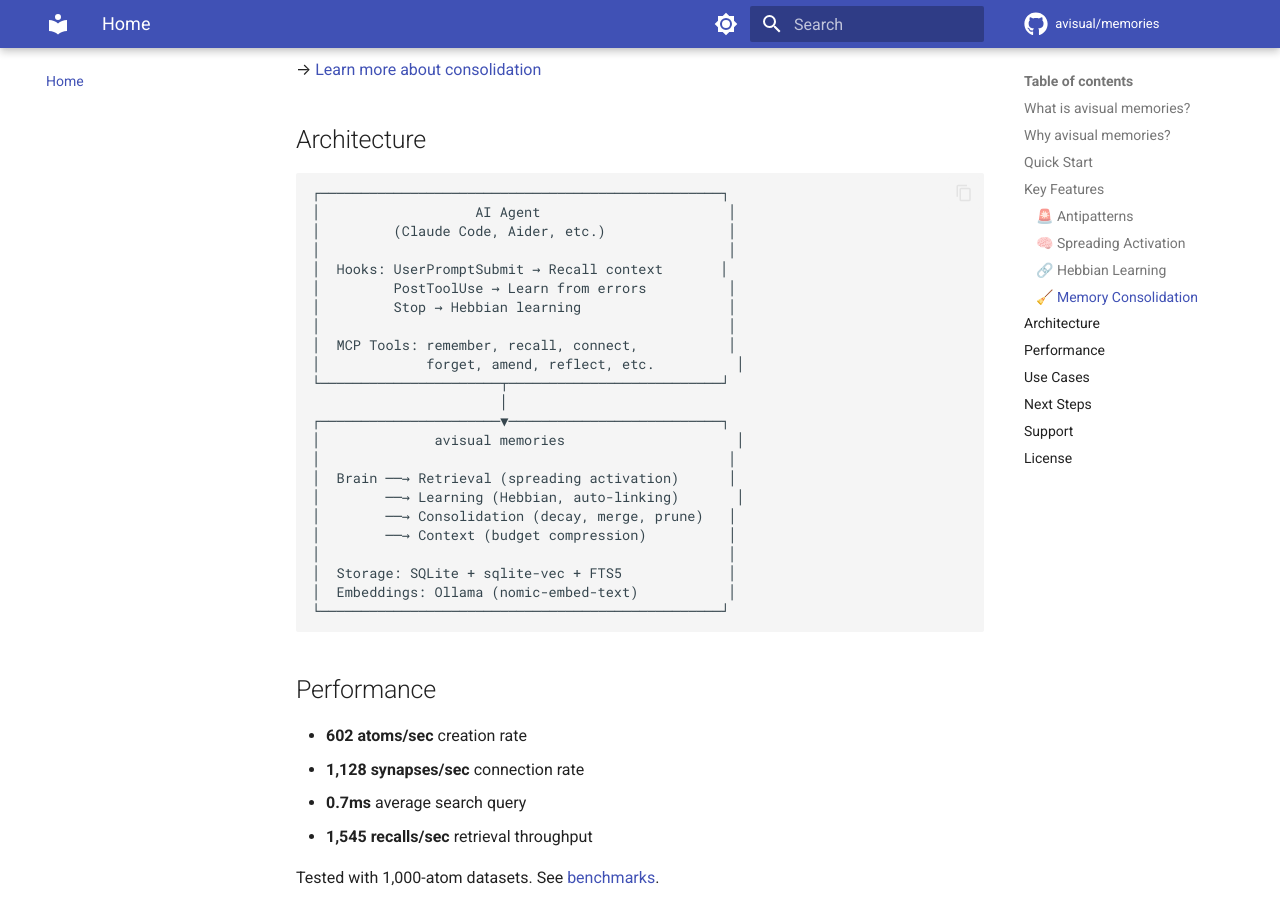
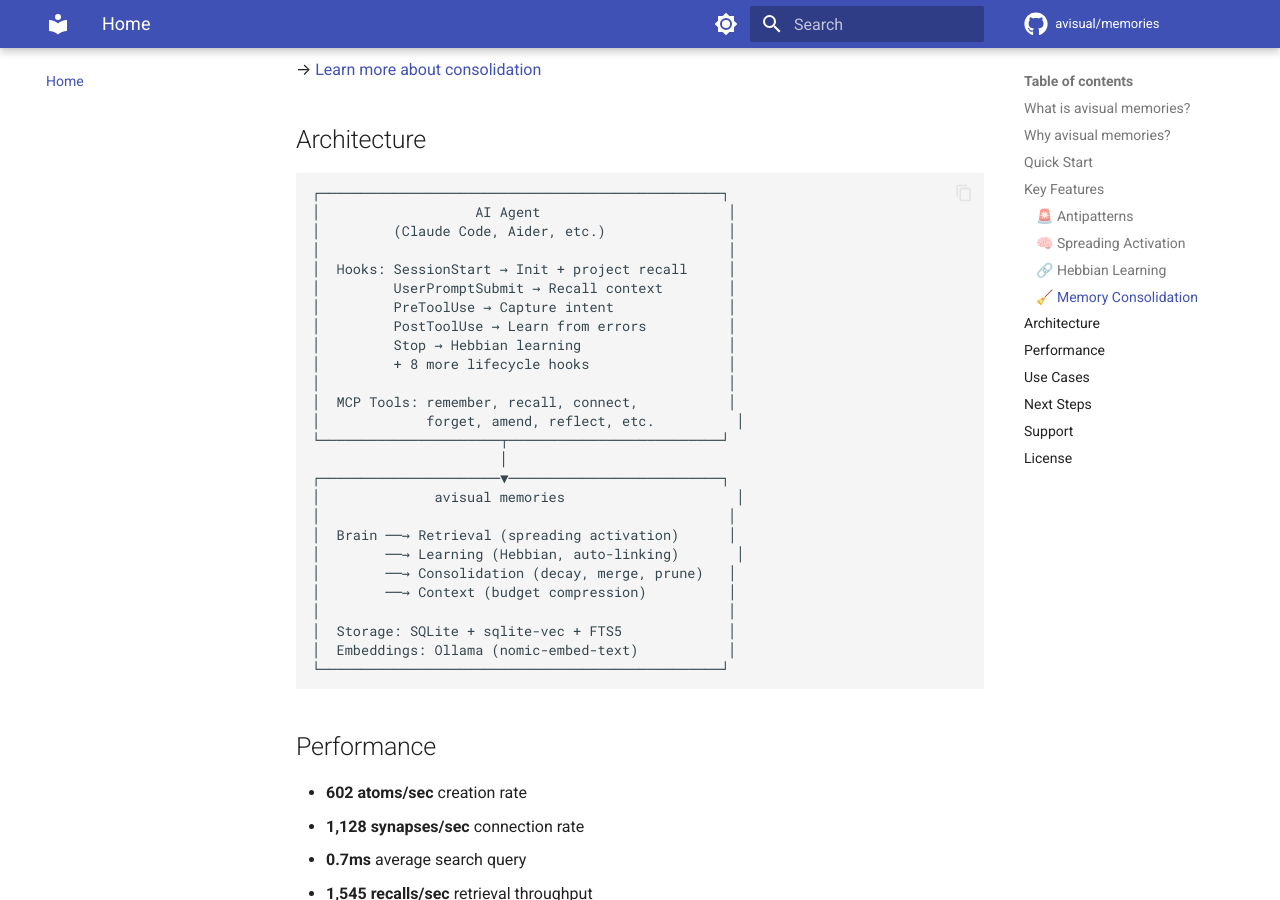
Before and after one commit to avisual/memories-plugin, an MkDocs documentation site: the page built from docs/index.md, in a window 1280 px wide and 900 px high, scrolled down 2719 px. Built offline with MkDocs 1.6.1 and Material for MkDocs 9.7.7, drawn with Linux system fonts in a browser that asks for light colours; comment, search, counter and statistics services are not loaded.

Commit message:
docs: add all 13 hooks to README and update architecture diagram
README hooks table was missing 7 hooks: session-start, post-tool-failure,
session-end, subagent-start, permission-request, task-completed, and
notification. Also updated the docs/index.md architecture diagram to
show more hook coverage.

https://claude.ai/code/session_01XXq9Eq1jCSZkWfAoDXpfSz

```diff
--- a/docs/index.md
+++ b/docs/index.md
@@ -112,9 +112,12 @@ Like sleep for your AI's brain. Periodically:
 │                   AI Agent                       │
 │         (Claude Code, Aider, etc.)               │
 │                                                  │
-│  Hooks: UserPromptSubmit → Recall context       │
+│  Hooks: SessionStart → Init + project recall     │
+│         UserPromptSubmit → Recall context        │
+│         PreToolUse → Capture intent              │
 │         PostToolUse → Learn from errors          │
 │         Stop → Hebbian learning                  │
+│         + 8 more lifecycle hooks                 │
 │                                                  │
 │  MCP Tools: remember, recall, connect,           │
 │             forget, amend, reflect, etc.          │
```
Also changed, not shown: README.md (+8 -1 lines).
